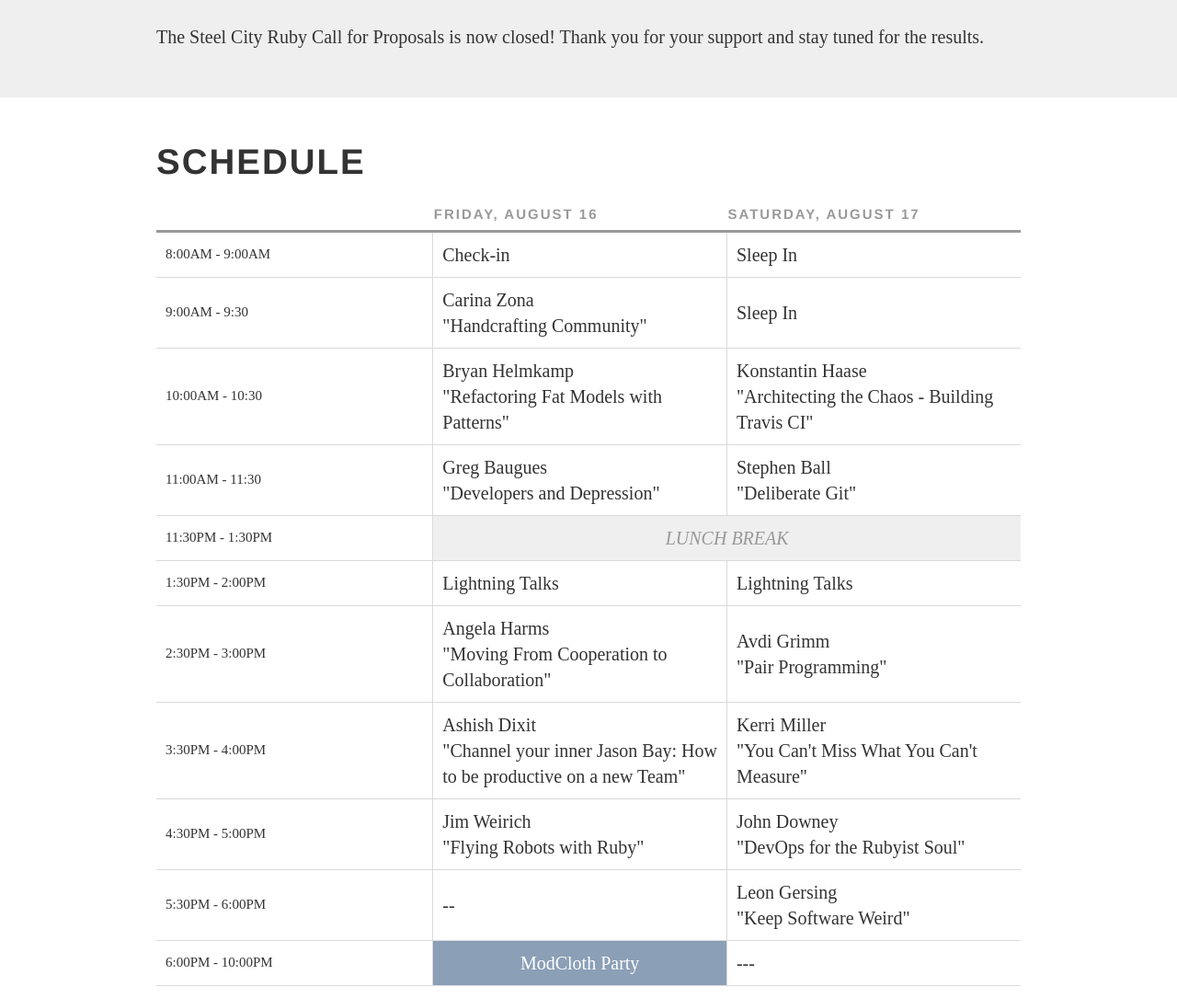
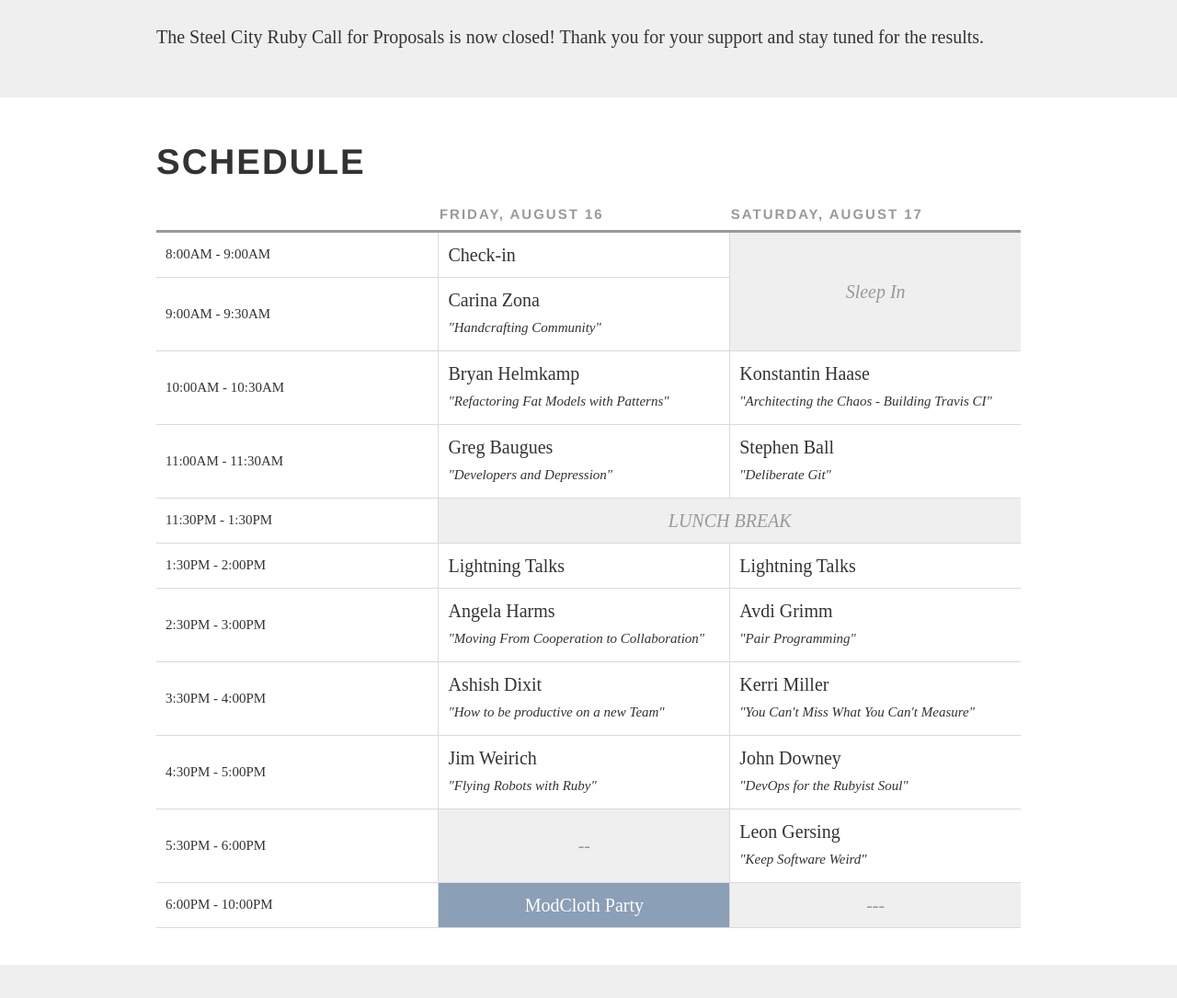
Before and after one commit to colindean/steelcityruby.github.com, a Jekyll site: the page built from index.html, in a window 1280 px wide, cut to the strip 1377-2462 px from the top of the page. Shown: the whole strip at 92% size. Built offline with Jekyll 4.4.1, drawn with Linux system fonts in a browser that asks for light colours; nearby versions of some CDN libraries; some web fonts are replaced; Markdown is read by kramdown in place of the engine named in the settings; comment, search, counter and statistics services are not loaded.

Commit message:
Restyles schedule

```diff
--- a/css/style.css
+++ b/css/style.css
@@ -249,13 +249,19 @@ header h3 {
   font-size:15px;
 }
 
-.schedule tbody tr.break td.event {
+.schedule tbody tr.break td.event, td.break {
   background:#EFEFEF;
   color:#999;
   text-align:center;
   font-style:italic;
   border-top:1px solid #DADADA;
   border-bottom:1px solid #DADADA;
+}
+
+.talk {
+  font-style:italic;
+  font-size:15px;
+  line-height:2em;
 }
 
 .party {
--- a/index.html
+++ b/index.html
@@ -109,22 +109,41 @@ title: Steel City Ruby Conference 2013
                 <tr>
                   <td class="time">8:00AM - 9:00AM</td>
                   <td class="event">Check-in</td>
-                  <td class="event">Sleep In</td>
+                  <td class="break" rowspan="2">Sleep In</td>
                 </tr>
                 <tr>
-                  <td class="time">9:00AM - 9:30</td>
-                  <td class="event">Carina Zona<br/>"Handcrafting Community"</td>
-                  <td class="event">Sleep In</td>
+                  <td class="time">9:00AM - 9:30AM</td>
+                  <td class="event">
+                    Carina Zona
+                    <br/>
+                    <span class="talk">"Handcrafting Community"</span>
+                  </td>
                 </tr>
                 <tr>
-                  <td class="time">10:00AM - 10:30</td>
-                  <td class="event">Bryan Helmkamp<br/>"Refactoring Fat Models with Patterns"</td>
-                  <td class="event">Konstantin Haase<br/>"Architecting the Chaos - Building Travis CI"</td>
+                  <td class="time">10:00AM - 10:30AM</td>
+                  <td class="event">
+                    Bryan Helmkamp
+                    <br/>
+                    <span class="talk">"Refactoring Fat Models with Patterns"</span>
+                  </td>
+                  <td class="event">
+                    Konstantin Haase
+                    <br/>
+                    <span class="talk">"Architecting the Chaos - Building Travis CI"</span>
+                  </td>
                 </tr>
                 <tr>
-                  <td class="time">11:00AM - 11:30</td>
-                  <td class="event">Greg Baugues<br/>"Developers and Depression"</td>
-                  <td class="event">Stephen Ball<br/>"Deliberate Git"</td>
+                  <td class="time">11:00AM - 11:30AM</td>
+                  <td class="event">
+                    Greg Baugues
+                    <br/>
+                    <span class="talk">"Developers and Depression"</span>
+                  </td>
+                  <td class="event">
+                    Stephen Ball
+                    <br/>
+                    <span class="talk">"Deliberate Git"</span>
+                  </td>
                 </tr>
                 <tr class="break">
                   <td class="time">11:30PM - 1:30PM</td>
@@ -137,28 +156,56 @@ title: Steel City Ruby Conference 2013
                 </tr>
                 <tr>
                   <td class="time">2:30PM - 3:00PM</td>
-                  <td class="event">Angela Harms<br/>"Moving From Cooperation to Collaboration"</td>
-                  <td class="event">Avdi Grimm<br/>"Pair Programming"</td>
+                  <td class="event">
+                    Angela Harms
+                    <br/>
+                    <span class="talk">"Moving From Cooperation to Collaboration"</span>
+                  </td>
+                  <td class="event">
+                    Avdi Grimm
+                    <br/>
+                    <span class="talk">"Pair Programming"</span>
+                  </td>
                 </tr>
                 <tr>
                   <td class="time">3:30PM - 4:00PM</td>
-                  <td class="event">Ashish Dixit<br/>"Channel your inner Jason Bay: How to be productive on a new Team"</td>
-                  <td class="event">Kerri Miller<br/>"You Can't Miss What You Can't Measure"</td>
+                  <td class="event">
+                    Ashish Dixit
+                    <br/>
+                    <span class="talk">"How to be productive on a new Team"</span>
+                  </td>
+                  <td class="event">
+                    Kerri Miller
+                    <br/>
+                    <span class="talk">"You Can't Miss What You Can't Measure"</span>
+                  </td>
                 </tr>
                 <tr>
                   <td class="time">4:30PM - 5:00PM</td>
-                  <td class="event">Jim Weirich<br/>"Flying Robots with Ruby"</td>
-                  <td class="event">John Downey<br/>"DevOps for the Rubyist Soul"</td>
+                  <td class="event">
+                    Jim Weirich
+                    <br/>
+                    <span class="talk">"Flying Robots with Ruby"</span>
+                  </td>
+                  <td class="event">
+                    John Downey
+                    <br/>
+                    <span class="talk">"DevOps for the Rubyist Soul"</span>
+                  </td>
                 </tr>
                 <tr>
                   <td class="time">5:30PM - 6:00PM</td>
-                  <td class="event"> -- </td>
-                  <td class="event">Leon Gersing<br/>"Keep Software Weird"</td>
+                  <td class="break"> -- </td>
+                  <td class="event">
+                    Leon Gersing
+                    <br/>
+                    <span class="talk">"Keep Software Weird"</span>
+                  </td>
                 </tr>
                 <tr>
                   <td class="time">6:00PM - 10:00PM</td>
                   <td class="party">ModCloth Party</td>
-                  <td class="event empty">---</td>
+                  <td class="event break">---</td>
                 </tr>
               </tbody>
             </table>
```
